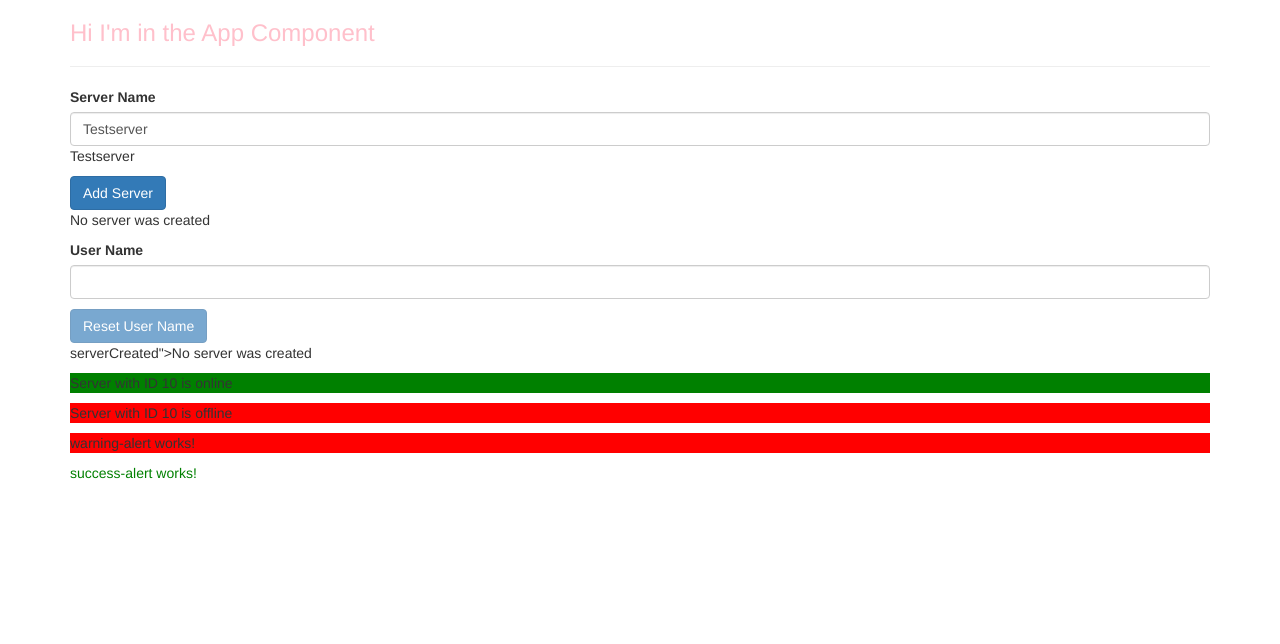
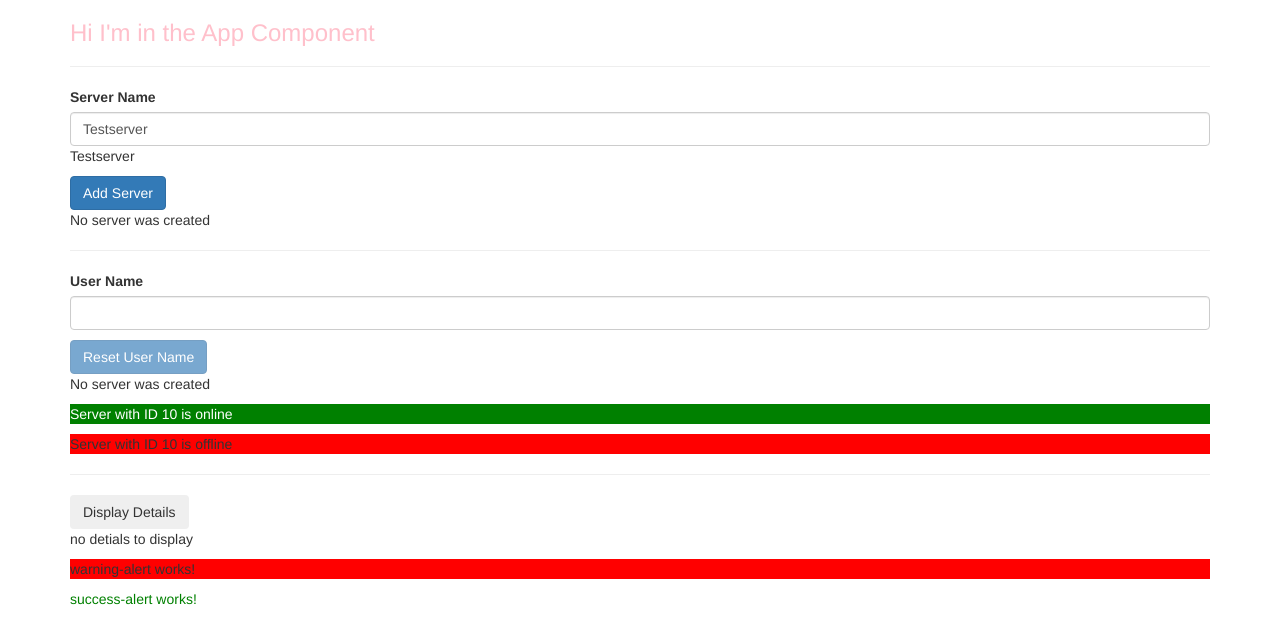
Before and after one commit to kitkogan/my-first-angular-app, an Angular app: page / in a window 1280 px wide. Shown: the top 644 px of the page. Built offline with nearby package versions, Linux system fonts and the light colour scheme.

Commit message:
add new button and directives

```diff
--- a/src/app/server/server.component.html
+++ b/src/app/server/server.component.html
@@ -1 +1,4 @@
-<p [ngStyle]="{backgroundColor: getColor()}">{{ 'Server' }} with ID {{ serverId }} is {{ getServerStatus() }}</p>
+<p
+[ngStyle]="{backgroundColor: getColor()}"
+[ngClass]="{online: serverStatus === 'online'}">
+{{ 'Server' }} with ID {{ serverId }} is {{ getServerStatus() }}</p>
--- a/src/app/server/server.component.ts
+++ b/src/app/server/server.component.ts
@@ -2,12 +2,16 @@ import { Component } from '@angular/core';
 
 @Component({
   selector: 'app-server',
-  templateUrl: './server.component.html'
+  templateUrl: './server.component.html',
+  styles: [`
+   .online {
+      color: white;
+    }
+  `]
 })
 export class ServerComponent {
   serverId = 10;
   serverStatus = 'offline';
-
   constructor() {
     this.serverStatus = Math.random() > 0.5 ? 'online' : 'offline';
   }
--- a/src/app/servers/servers.component.html
+++ b/src/app/servers/servers.component.html
@@ -9,6 +9,7 @@
   [disabled]="!allowNewServer"
   (click)="onCreateServer()">Add Server</button>
 <p>{{  serverCreationStatus }}</p>
+<hr>
 <label>User Name</label>
 <input
   type="text"
@@ -20,6 +21,11 @@
   [disabled]="userName === ''"
   (click)="onResetUsername()">Reset User Name</button>
 <p *ngIf="serverCreated; else noServer">Server was created, server name is {{ serverName }}</p>
-<ng-template #noServer><p>serverCreated">No server was created</p></ng-template>
-<app-server></app-server>
-<app-server></app-server>
+<ng-template #noServer><p>No server was created</p></ng-template>
+<app-server *ngFor="let server of servers"></app-server>
+<hr>
+<button
+  class="btn btn-dark"
+  (click)="onDisplayDetails()">Display Details</button>
+  <p *ngIf="display; else noDisplay">Secret message</p>
+  <ng-template #noDisplay><p>no detials to display</p></ng-template>
--- a/src/app/servers/servers.component.ts
+++ b/src/app/servers/servers.component.ts
@@ -12,7 +12,8 @@ export class ServersComponent implements OnInit {
   serverName = 'Testserver';
   userName = '';
   serverCreated = false;
-
+  servers = ['Testserver', 'Testserver 2'];
+  display = false;
   constructor() {
     setTimeout(() => {
       this.allowNewServer = true;
@@ -23,6 +24,7 @@ export class ServersComponent implements OnInit {
 
   onCreateServer() {
     this.serverCreated = true;
+    this.servers.push(this.serverName);
     this.serverCreationStatus = 'Server was successfully created! Name is: ' + this.serverName;
   }
 
@@ -33,4 +35,8 @@ export class ServersComponent implements OnInit {
   onResetUsername() {
     this.userName = '';
   }
+
+  onDisplayDetails() {
+    this.display = true;
+  }
 }
```
